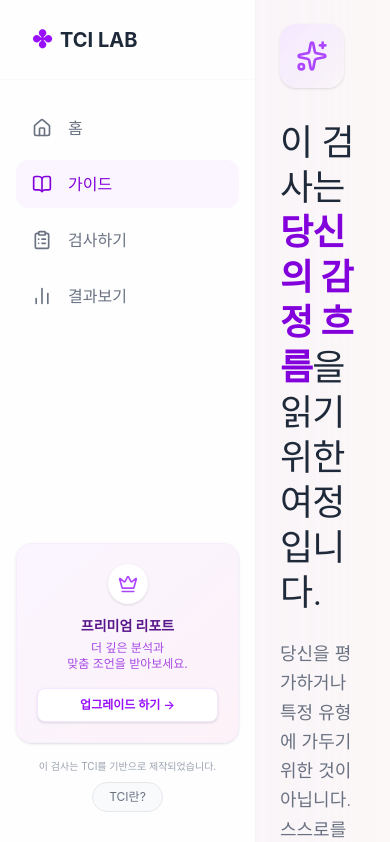
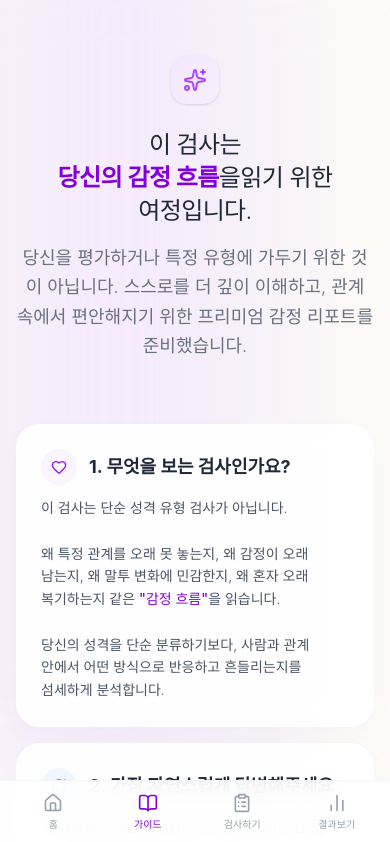
Before and after one commit to tmdwn6584-cloud/tci-report-app, a Next.js app: page /guide in a window 390 px wide. Shown: the top 842 px of the page. Built offline with nearby package versions, Linux system fonts and the light colour scheme.

Commit message:
update1202

```diff
--- a/app/guide/page.tsx
+++ b/app/guide/page.tsx
@@ -5,27 +5,27 @@ import { Sparkles, Heart, Shield, RefreshCw } from "lucide-react";
 
 export default function GuidePage() {
   return (
-    <div className="min-h-screen bg-[#fdfbf7] p-6 md:p-12 relative overflow-hidden flex items-center justify-center">
+    <div className="min-h-screen bg-[#fdfbf7] p-4 md:p-12 relative overflow-hidden flex items-center justify-center w-full max-w-[100vw] overflow-x-hidden">
       {/* Background blurs */}
-      <div className="absolute top-[-20%] left-[-10%] w-[60%] h-[60%] rounded-full bg-purple-200/40 blur-[100px] pointer-events-none" />
-      <div className="absolute bottom-[-10%] right-[-10%] w-[50%] h-[50%] rounded-full bg-blue-100/50 blur-[100px] pointer-events-none" />
+      <div className="absolute top-[-10%] left-[-10%] w-[80%] h-[60%] rounded-full bg-purple-200/40 blur-[80px] md:blur-[100px] pointer-events-none" />
+      <div className="absolute bottom-[-10%] right-[-10%] w-[70%] h-[50%] rounded-full bg-blue-100/50 blur-[80px] md:blur-[100px] pointer-events-none" />
 
-      <div className="max-w-6xl w-full grid grid-cols-1 md:grid-cols-12 gap-12 relative z-10">
+      <div className="w-full max-w-6xl grid grid-cols-1 md:grid-cols-12 gap-8 md:gap-12 relative z-10 pt-10 md:pt-0">
 
         {/* Left Side: Dreamy Illustration Area */}
-        <div className="md:col-span-5 flex flex-col justify-center">
+        <div className="md:col-span-5 flex flex-col justify-center w-full">
           <motion.div
             initial={{ opacity: 0, x: -20 }}
             animate={{ opacity: 1, x: 0 }}
             transition={{ duration: 0.8 }}
-            className="sticky top-24"
+            className="md:sticky md:top-24 text-center md:text-left"
           >
-            <div className="w-16 h-16 bg-gradient-to-br from-purple-100 to-lavender-200 rounded-2xl flex items-center justify-center mb-8 shadow-sm">
-              <Sparkles className="w-8 h-8 text-purple-500" />
+            <div className="w-12 h-12 md:w-16 md:h-16 bg-gradient-to-br from-purple-100 to-lavender-200 rounded-2xl flex items-center justify-center mb-6 md:mb-8 shadow-sm mx-auto md:mx-0">
+              <Sparkles className="w-6 h-6 md:w-8 md:h-8 text-purple-500" />
             </div>
-            <h1 className="text-4xl md:text-5xl font-light text-gray-800 leading-tight mb-6 tracking-tight">
+            <h1 className="text-2xl md:text-5xl font-light text-gray-800 leading-snug md:leading-tight mb-4 md:mb-6 tracking-tight break-keep">
               이 검사는<br />
-              <span className="font-semibold text-purple-700">당신의 감정 흐름</span>을<br />
+              <span className="font-semibold text-purple-700">당신의 감정 흐름</span>을<br className="hidden md:block" />
               읽기 위한 여정입니다.
             </h1>
             <p className="text-lg text-gray-500 font-light leading-relaxed mb-8">
@@ -43,34 +43,31 @@ export default function GuidePage() {
         </div>
 
         {/* Right Side: Guide Cards */}
-        <div className="md:col-span-7 flex flex-col gap-6">
+        <div className="md:col-span-7 flex flex-col gap-4 md:gap-6 w-full">
           <motion.div
             initial={{ opacity: 0, y: 20 }} animate={{ opacity: 1, y: 0 }} transition={{ duration: 0.6, delay: 0.2 }}
-            className="bg-white/80 backdrop-blur-md p-8 md:p-10 rounded-3xl shadow-[0_8px_30px_rgb(0,0,0,0.02)] border border-white"
+            className="bg-white/90 backdrop-blur-md p-6 md:p-10 rounded-[1.5rem] md:rounded-3xl shadow-[0_8px_30px_rgb(0,0,0,0.02)] border border-white"
           >
-            <div className="flex items-center gap-4 mb-4">
-              <div className="p-3 bg-purple-50 rounded-full"><Heart className="w-5 h-5 text-purple-600" /></div>
-              <h2 className="text-xl font-bold text-gray-800">1. 무엇을 보는 검사인가요?</h2>
+            <div className="flex items-center gap-3 md:gap-4 mb-3 md:mb-4">
+              <div className="p-2.5 md:p-3 bg-purple-50 rounded-full"><Heart className="w-4 h-4 md:w-5 md:h-5 text-purple-600" /></div>
+              <h2 className="text-lg md:text-xl font-bold text-gray-800">1. 무엇을 보는 검사인가요?</h2>
             </div>
-            <p className="text-gray-600 leading-relaxed font-light">
+            <p className="text-sm md:text-base text-gray-600 leading-relaxed font-light break-keep">
               이 검사는 단순 성격 유형 검사가 아닙니다.<br/><br/>
-              왜 특정 관계를 오래 못 놓는지,<br/>
-              왜 감정이 오래 남는지,<br/>
-              왜 말투 변화에 민감한지,<br/>
-              왜 혼자 오래 복기하는지 같은 <strong className="text-purple-700 font-medium">"감정 흐름"</strong>을 읽습니다.<br/><br/>
+              왜 특정 관계를 오래 못 놓는지, 왜 감정이 오래 남는지, 왜 말투 변화에 민감한지, 왜 혼자 오래 복기하는지 같은 <strong className="text-purple-700 font-medium">"감정 흐름"</strong>을 읽습니다.<br/><br/>
               당신의 성격을 단순 분류하기보다, 사람과 관계 안에서 어떤 방식으로 반응하고 흔들리는지를 섬세하게 분석합니다.
             </p>
           </motion.div>
 
           <motion.div
             initial={{ opacity: 0, y: 20 }} animate={{ opacity: 1, y: 0 }} transition={{ duration: 0.6, delay: 0.3 }}
-            className="bg-white/80 backdrop-blur-md p-8 md:p-10 rounded-3xl shadow-[0_8px_30px_rgb(0,0,0,0.02)] border border-white"
+            className="bg-white/90 backdrop-blur-md p-6 md:p-10 rounded-[1.5rem] md:rounded-3xl shadow-[0_8px_30px_rgb(0,0,0,0.02)] border border-white"
           >
-            <div className="flex items-center gap-4 mb-4">
-              <div className="p-3 bg-blue-50 rounded-full"><RefreshCw className="w-5 h-5 text-blue-600" /></div>
-              <h2 className="text-xl font-bold text-gray-800">2. 가장 자연스럽게 답변해주세요</h2>
+            <div className="flex items-center gap-3 md:gap-4 mb-3 md:mb-4">
+              <div className="p-2.5 md:p-3 bg-blue-50 rounded-full"><RefreshCw className="w-4 h-4 md:w-5 md:h-5 text-blue-600" /></div>
+              <h2 className="text-lg md:text-xl font-bold text-gray-800">2. 가장 자연스럽게 답변해주세요</h2>
             </div>
-            <p className="text-gray-600 leading-relaxed font-light">
+            <p className="text-sm md:text-base text-gray-600 leading-relaxed font-light break-keep">
               이 검사에는 정답이 없습니다. "좋아 보이는 답"을 고르기보다는 아래의 기준을 떠올려주세요.<br/><br/>
               • 실제 관계에서의 반응<br/>
               • 감정이 올라오는 순간의 내 모습<br/>
--- a/app/layout.tsx
+++ b/app/layout.tsx
@@ -14,9 +14,9 @@ export default function RootLayout({
 }>) {
   return (
     <html lang="ko">
-      <body className="min-h-screen bg-[#fdfbf7] flex">
+      <body className="min-h-screen bg-[#fdfbf7] flex flex-col md:flex-row overflow-x-hidden w-full max-w-[100vw]">
         <Sidebar />
-        <main className="flex-1 ml-64 min-h-screen">
+        <main className="flex-1 md:ml-64 mb-16 md:mb-0 min-h-screen w-full max-w-full overflow-x-hidden">
           {children}
         </main>
       </body>
--- a/components/Sidebar.tsx
+++ b/components/Sidebar.tsx
@@ -33,28 +33,28 @@ export function Sidebar() {
   }
 
   return (
-    <aside className="w-64 bg-white/80 backdrop-blur-md border-r border-gray-100 flex flex-col justify-between h-screen fixed left-0 top-0 z-50">
-      <div>
-        <div className="h-20 flex items-center px-8 border-b border-gray-50 mb-6">
+    <aside className="w-full md:w-64 bg-white/90 backdrop-blur-md border-t md:border-t-0 md:border-r border-gray-100 flex md:flex-col justify-between h-16 md:h-screen fixed bottom-0 md:bottom-auto md:left-0 md:top-0 z-50">
+      <div className="flex md:flex-col w-full md:w-auto h-full md:h-auto">
+        <div className="hidden md:flex h-20 items-center px-8 border-b border-gray-50 mb-6">
           <div className="flex items-center gap-2 text-xl font-bold text-gray-800">
             <span className="text-purple-600 text-2xl">✤</span> TCI LAB
           </div>
         </div>
 
-        <nav className="flex flex-col gap-2 px-4">
+        <nav className="flex flex-row md:flex-col w-full md:w-auto justify-around md:justify-start gap-1 md:gap-2 px-2 md:px-4 items-center md:items-stretch h-full md:h-auto">
           {navItems.map((item) => {
             const Icon = item.icon;
             const isActive = pathname === item.href || (item.href === "/result" && pathname.startsWith("/result"));
 
             return (
-              <Link key={item.href} href={item.href}>
-                <div className={`flex items-center gap-4 px-4 py-3 rounded-xl transition-all ${
+              <Link key={item.href} href={item.href} className="flex-1 md:flex-none flex justify-center md:justify-start">
+                <div className={`flex flex-col md:flex-row items-center justify-center md:justify-start gap-1 md:gap-4 px-2 md:px-4 py-2 md:py-3 rounded-xl transition-all ${
                   isActive
-                    ? "bg-purple-50 text-purple-700 font-medium"
-                    : "text-gray-500 hover:bg-gray-50 hover:text-gray-900"
+                    ? "text-purple-700 font-medium md:bg-purple-50"
+                    : "text-gray-400 hover:bg-gray-50 hover:text-gray-900"
                 }`}>
-                  <Icon className="w-5 h-5" />
-                  <span>{item.label}</span>
+                  <Icon className="w-5 h-5 md:w-5 md:h-5" />
+                  <span className="text-[10px] md:text-base">{item.label}</span>
                 </div>
               </Link>
             );
@@ -62,7 +62,7 @@ export function Sidebar() {
         </nav>
       </div>
 
-      <div className="p-4 mb-4">
+      <div className="hidden md:block p-4 mb-4">
         <div className="bg-gradient-to-br from-purple-50 to-pink-50 rounded-2xl p-5 text-center border border-purple-100/50 shadow-sm">
           <div className="w-10 h-10 bg-white rounded-full flex items-center justify-center mx-auto mb-3 shadow-sm">
             <Crown className="w-5 h-5 text-purple-500" />
```
Also changed, not shown: app/page.tsx (+10 -10 lines), app/result/page.tsx (+65 -66 lines), app/test/page.tsx (+10 -10 lines).
